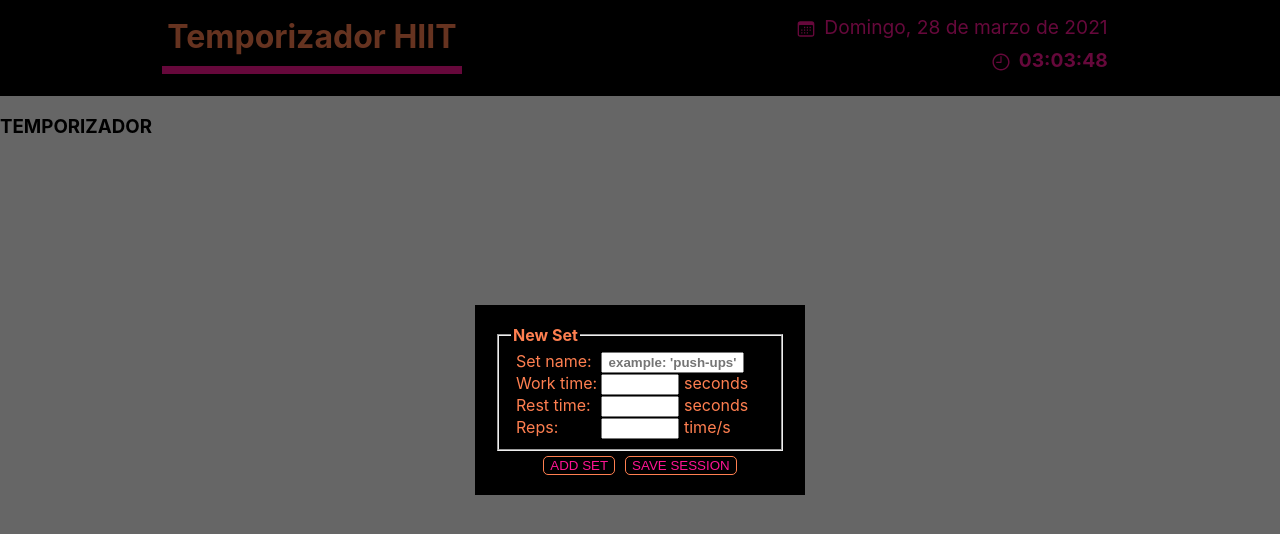
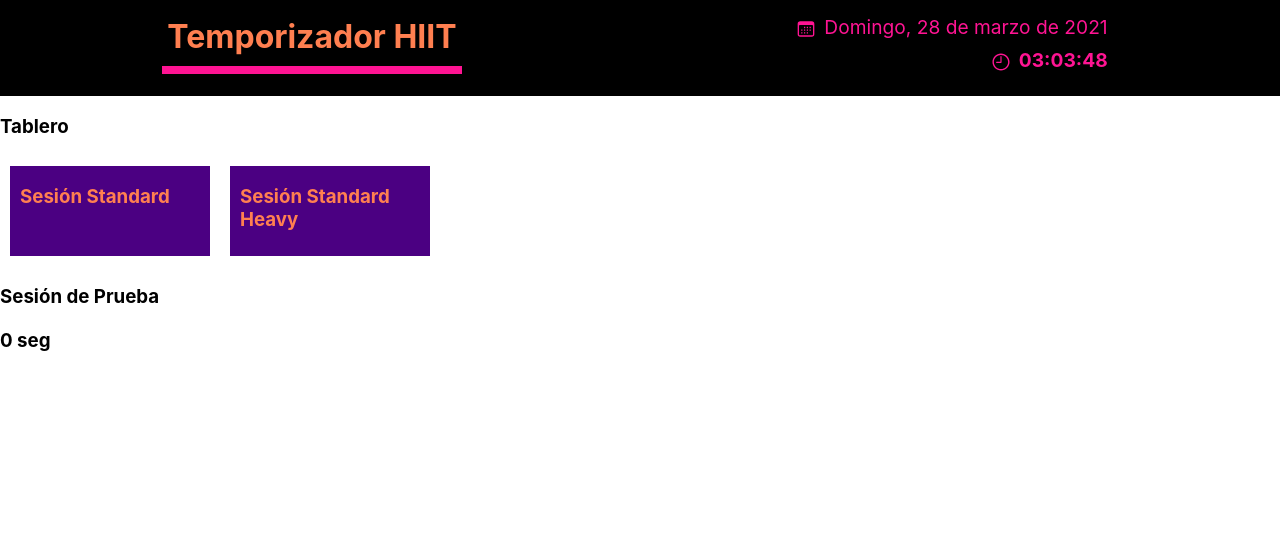
Before and after one commit to LeandroLobo/temporizadorHIIT, a React (Create React App) app: page / in a window 1280 px wide. Shown: the top 534 px of the page. Built offline with nearby package versions, Linux system fonts and the light colour scheme.

Commit message:
new components: Table, Session, Timer (incompletes)

```diff
--- a/src/App.js
+++ b/src/App.js
@@ -1,20 +1,46 @@
-import React, {Fragment, useEffect} from 'react'
-import FormNewSet from './components/FormNewSet'
-import Header from './components/Header'
-import Temporizador from './components/Temporizador'
-import metIconos from './helpers/iconos'
+import React, {Fragment, useEffect} from 'react';
+import Header from './components/Header';
+import Table from './components/Table';
+import Timer from './components/Timer';
+import metIconos from './helpers/iconos';
 
 const App = () => {
 
   useEffect(() => metIconos.inicio(),[]);
+  const userSessions = [
+    {
+      name: 'Sesión Standard',
+      duration: 480,
+      sets: [
+          {
+              name: '45/15',
+              work: 45,
+              rest: 15,
+              reps: 8
+          }
+      ]
+    },
+    {
+      name: 'Sesión Standard Heavy',
+      duration: 960,
+      sets: [
+          {
+              name: '90/30',
+              work: 90,
+              rest: 30,
+              reps: 8
+          }
+      ]
+    }
+  ]
 
   return (
     <Fragment>
       <Header/>
-      <Temporizador/>
-      <FormNewSet/>
+      <Table sessions={userSessions}/>
+      <Timer/>
     </Fragment>
-  )
+  );
 }
 
-export default App
+export default App;
--- a/src/components/FormNewSet.jsx
+++ b/src/components/FormNewSet.jsx
@@ -1,76 +1,85 @@
 import React, {useState} from 'react';
 import '../css/formNewSet.css';
 
-const FormNewSet = () => {
+const FormNewSet = ({setSet}) => {
 
-    const [session, setSession] = useState(
-        {
-            name: '',
-            sets: [],
-            duration: 0
-        }
-    );
-    const [sets, setSets] = useState(
-        [
-            {
-                name: '',
-                work: 0,
-                rest: 0,
-                reps: 1
-            }
-        ]
-    );
     const [name, setName] = useState('');
     const [work, setWork] = useState(0);
     const [rest, setRest] = useState(0);
-    const [reps, setReps] = useState(1);
+    const [reps, setReps] = useState(0);
+    const [nameError, setNameError] = useState(false);
+    const [workError, setWorkError] = useState(false);
+    const [restError, setRestError] = useState(false);
+    const [repsError, setRepsError] = useState(false);
 
-    const startSession = ()=> {}
-    const addSet = () => {}
-    const saveSession = () => {}
+    const addSet = (e) => {
+        e.preventDefault();
+        // Manejo de errores (rest puede ser cero)
+        name ?setNameError(false) :setNameError(true);
+        work ?setWorkError(false) :setWorkError(true);
+        rest ?setRestError(false) :setRestError(true);
+        reps ?setRepsError(false) :setRepsError(true);
+        if(!name || !work || !reps) return;
+        //Guardar nuevo set
+        setSet(
+            {
+                name,
+                work: parseInt(work),
+                rest: parseInt(rest),
+                reps: parseInt(reps)
+            }
+        );
+    }
 
     return (
         <div className="modal-form">
-            <form className="form-container">
+            <form className="form-container" onSubmit={addSet}>
                 <fieldset>
-                    <legend>New Set</legend>
+                    <legend>Nuevo Set</legend>
+
                     <div>
-                        <label htmlFor="set-name">Set name:</label>
+                        <label htmlFor="set-name">Nombre:</label>
                         <input
                             type="text" id="set-name" name="name"
                             onChange={e => setName(e.target.value)}
-                            placeholder="example: 'push-ups'"
+                            placeholder="ejemplo: 'push-ups'"
                         />
                     </div>
+                    {nameError && <p className="form-error">Campo Obligatorio</p>}
+
                     <div>
-                        <label htmlFor="set-work">Work time:</label>
+                        <label htmlFor="set-work">Work:</label>
                         <input
-                            type="number" id="set-work" name="work" min={1} step={1}
+                            type="number" id="set-work" name="work" min="1" step="1"
                             onChange={e => setWork(e.target.value)}
                         />
-                        <label> seconds</label>
+                        <label>segundos</label>
                     </div>
+                    {workError && <p className="form-error">Campo Obligatorio</p>}
+
                     <div>
-                        <label htmlFor="set-rest">Rest time:</label>
+                        <label htmlFor="set-rest">Rest:</label>
                         <input
-                            type="number" id="set-rest" name="rest" min={1} step={1}
+                            type="number" id="set-rest" name="rest" min="0" step="1"
                             onChange={e => setRest(e.target.value)}
                         />
-                        <label> seconds</label>
+                        <label>segundos</label>
                     </div>
+                    {restError && <p className="form-error">Campo Obligatorio</p>}
+
                     <div>
-                        <label htmlFor="set-reps">Reps:</label>
+                        <label htmlFor="set-reps">Repetir:</label>
                         <input
-                            type="number" id="set-reps" name="reps" min={1} step={1}
+                            type="number" id="set-reps" name="reps" min="1" step="1"
                             onChange={e => setReps(e.target.value)}
                         />
-                        <label> time/s</label>
+                        <label>veces</label>
                     </div>
+                    {repsError && <p className="form-error">Campo Obligatorio</p>}
                 </fieldset>
+
                 <div className="form-buttons">
-                    {/* <input type="button" name="start" value="START" onClick={startSession} /> */}
-                    <input type="button" name="add" value="ADD SET" onClick={addSet} />
-                    <input type="button" name="save" value="SAVE SESSION" onClick={saveSession} />
+                    <input type="submit" name="add" value="Agregar a la sesión"/>
                 </div>
             </form>
         </div>
--- a/src/components/Header.jsx
+++ b/src/components/Header.jsx
@@ -11,7 +11,7 @@ const Header = () => {
             </div>
             <Reloj/>
         </div>
-    )
+    );
 }
 
 export default Header
--- a/src/components/Intervalo.jsx
+++ /dev/null
@@ -1,11 +0,0 @@
-import React from 'react'
-
-const Intervalo = () => {
-    return (
-        <div>
-
-        </div>
-    )
-}
-
-export default Intervalo
--- /dev/null
+++ b/src/components/Session.jsx
@@ -0,0 +1,22 @@
+import React from 'react';
+import '../css/session.css';
+
+const Session = ({session}) => {
+
+    return (
+        <div className="session">
+            <ul>
+                {session.sets.map(set => (
+                    <li key={set.name}>
+                        <p>{set.name}</p>
+                        <p>work: <strong>{set.work}s</strong> rest: <strong>{set.rest}s</strong> reps: <strong>{set.reps}</strong></p>
+                    </li>
+                ))}
+            </ul>
+            <p>Duración: <strong>{Math.floor(session.duration/60)}</strong> min, <strong>{session.duration%60}</strong> seg</p>
+            <button onClick={() => {}}>Comenzar</button>
+        </div>
+    );
+}
+
+export default Session;
--- /dev/null
+++ b/src/components/Table.jsx
@@ -0,0 +1,27 @@
+import React, {useState, useEffect} from 'react';
+import Session from './Session';
+import '../css/table.css';
+
+const Table = ({sessions}) => {
+
+    const [index, setIndex] = useState(-1);
+
+    return (
+        <div className="table-box">
+            <h3>Tablero</h3>
+            <div className="table-content">
+                {sessions.map((session, i) => (
+                    <div
+                        key={session.name}
+                        onClick={() => {(index === -1)?setIndex(i):setIndex(-1)}}
+                    >
+                        <h3>{session.name}</h3>
+                        {(index === i) && <Session session={session}/>}
+                    </div>
+                ))}
+            </div>
+        </div>
+    );
+}
+
+export default Table;
--- a/src/components/Temporizador.jsx
+++ /dev/null
@@ -1,13 +0,0 @@
-import React, {useState, useEffect} from 'react'
-import Intervalo from './Intervalo'
-
-const Temporizador = () => {
-
-    return (
-        <div>
-            <h3>TEMPORIZADOR</h3>
-        </div>
-    )
-}
-
-export default Temporizador
--- /dev/null
+++ b/src/components/Timer.jsx
@@ -0,0 +1,44 @@
+import React, {useState, useEffect} from 'react';
+
+const Timer = () => {
+
+    const session = {
+        name: 'Sesión de Prueba',
+        duration: 90,
+        sets: [
+            {
+                name: '',
+                work: 10,
+                rest: 5,
+                reps: 2
+            },
+            {
+                name: '',
+                work: 13,
+                rest: 7,
+                reps: 3
+            }
+        ]
+    }
+
+    const [time, setTime] = useState(0);
+    const [actualSet, setActualSet] = useState('');
+
+    useEffect(() => {
+        session.sets.map(set => {
+            for(let i=0; i<set.reps; i++){
+                //acá va algo que funciona
+            }
+        })
+    }, [session])
+
+    return (
+        <div>
+            <h3>{session.name}</h3>
+            <h4>{actualSet}</h4>
+            <h3>{time} seg</h3>
+        </div>
+    );
+}
+
+export default Timer;
--- a/src/css/formNewSet.css
+++ b/src/css/formNewSet.css
@@ -7,19 +7,19 @@
 }
 .form-container label{
     color: coral;
-    width: 85px;
+    width: 65px;
     display: inline-block;
-    margin-left: 5px;
 }
 .form-container legend{
     color: coral;
     font-weight: bold;
 }
 .form-container input[type="number"]{
-    width: 70px;
+    width: 60px;
     text-align: right;
     font-weight: bold;
     color: deeppink;
+    margin-right: 5px;
 }
 .form-container input[type="text"]{
     width: 135px;
@@ -32,8 +32,8 @@
     justify-content: center;
     width: 100%;
 }
-.form-buttons input[type="button"]{
-    margin: 5px 5px 0;
+.form-buttons input[type="submit"]{
+    margin: 10px 5px 0;
     color: deeppink;
     background-color: transparent;
     cursor: pointer;
@@ -42,6 +42,7 @@
 }
 .modal-form{
     position: fixed;
+    z-index: 1;
     left: 0;
     top: 0;
     width: 100vw;
@@ -51,3 +52,10 @@
     align-items: center;
     justify-content: center;
 }
+.form-error{
+    font-size: 12px;
+    color: red;
+    padding: 0;
+    margin: 0 0 3px 0;
+    text-align: center;
+}
--- /dev/null
+++ b/src/css/session.css
@@ -0,0 +1,15 @@
+.session{
+    display: flex;
+    flex-direction: column;
+    align-items: center;
+}
+.session ul{
+    padding-left: 15px;
+    margin: 5px 0;
+}
+.session p{
+    margin: 5px 0;
+}
+.session button{
+    margin: 10px;
+}
--- /dev/null
+++ b/src/css/table.css
@@ -0,0 +1,16 @@
+.table-box{
+    position: relative;
+}
+.table-content{
+    display: flex;
+    flex-flow: row wrap;
+}
+.table-content > div{
+    color: coral;
+    margin: 10px;
+    background-color: indigo;
+    min-height: 90px;
+    height: 100%;
+    width: 180px;
+    padding: 0 10px;
+}
```
